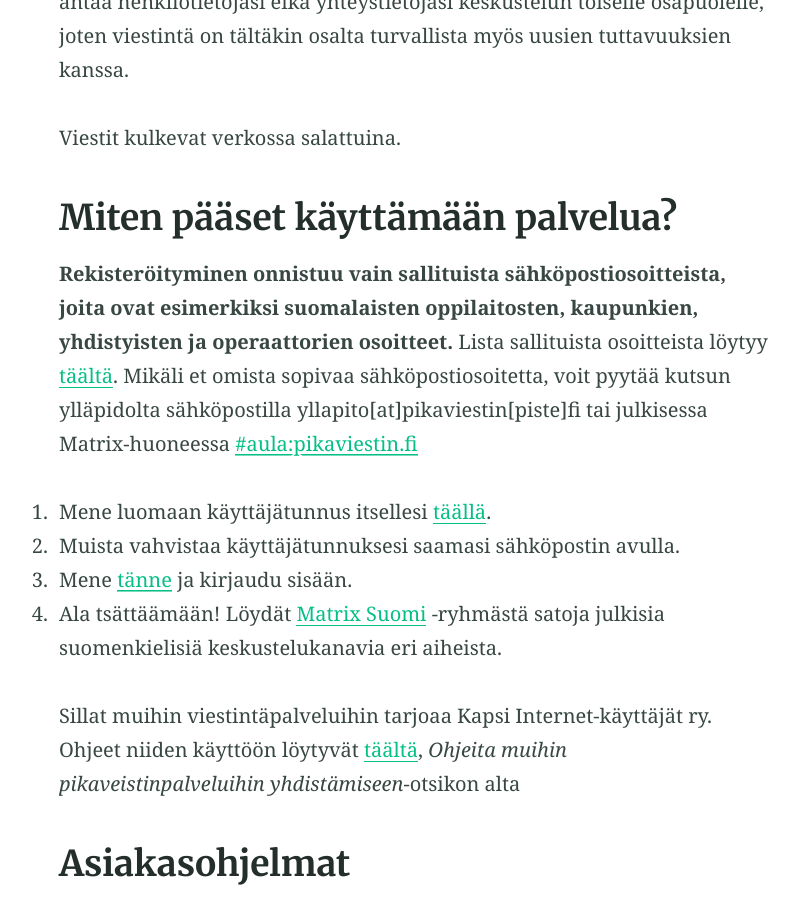
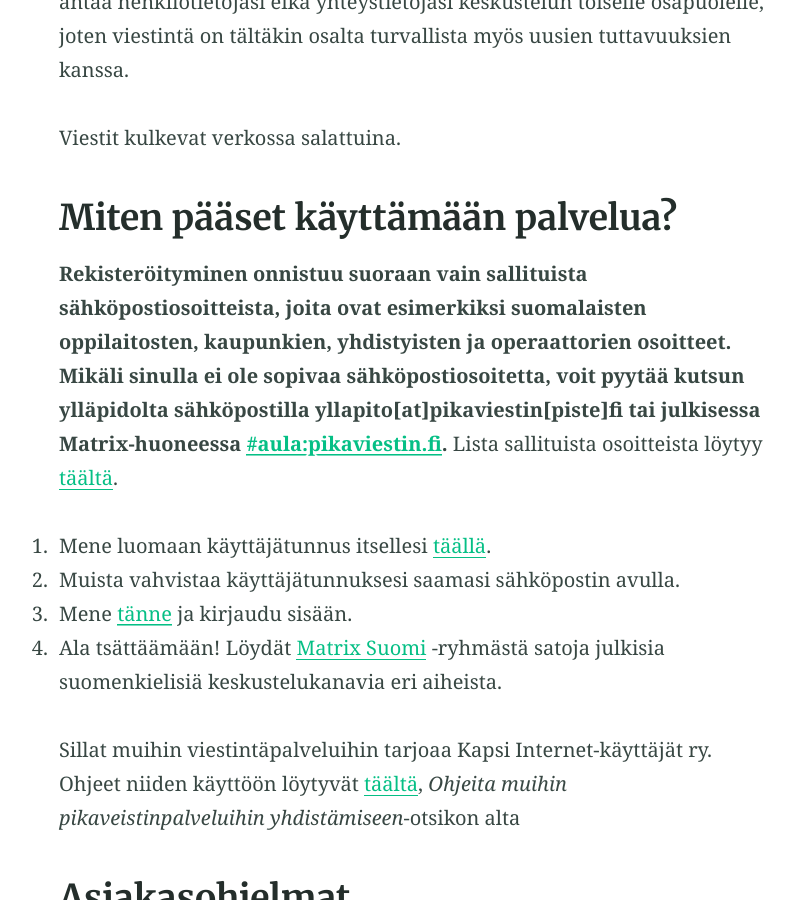
Before and after one commit to pikaviestin/website-www.pikaviestin.fi, a Jekyll site: the page built from index.md, in a window 1280 px wide and 900 px high, scrolled down 1597 px. Shown: the whole window, without its empty margins (224-1023 px from the left). Built offline with Jekyll 4.4.1, drawn with Linux system fonts in a browser that asks for light colours.

Commit message:
Muokattu "miten pääset käyttämään palvelua"-osaa
Painotus tuolla että kutsun voi pyytää ylläpidolta.

```diff
--- a/index.md
+++ b/index.md
@@ -30,7 +30,7 @@
 
 ## Miten pääset käyttämään palvelua?
 
-**Rekisteröityminen onnistuu vain sallituista sähköpostiosoitteista, joita ovat esimerkiksi suomalaisten oppilaitosten, kaupunkien, yhdistyisten ja operaattorien osoitteet.** Lista sallituista osoitteista löytyy [täältä](https://github.com/pikaviestin/documentation/blob/main/email_validation_policy.py). Mikäli et omista sopivaa sähköpostiosoitetta, voit pyytää kutsun ylläpidolta sähköpostilla yllapito[at]pikaviestin[piste]fi tai julkisessa Matrix-huoneessa [#aula:pikaviestin.fi](https://matrix.to/#/#aula:pikaviestin.fi)
+**Rekisteröityminen onnistuu suoraan vain sallituista sähköpostiosoitteista, joita ovat esimerkiksi suomalaisten oppilaitosten, kaupunkien, yhdistyisten ja operaattorien osoitteet. Mikäli sinulla ei ole sopivaa sähköpostiosoitetta, voit pyytää kutsun ylläpidolta sähköpostilla yllapito[at]pikaviestin[piste]fi tai julkisessa Matrix-huoneessa [#aula:pikaviestin.fi](https://matrix.to/#/#aula:pikaviestin.fi).** Lista sallituista osoitteista löytyy [täältä](https://github.com/pikaviestin/documentation/blob/main/email_validation_policy.py).
 
 1. Mene luomaan käyttäjätunnus itsellesi [täällä](https://login.pikaviestin.fi/if/flow/matrix-enrollment/).
 2. Muista vahvistaa käyttäjätunnuksesi saamasi sähköpostin avulla.
```
